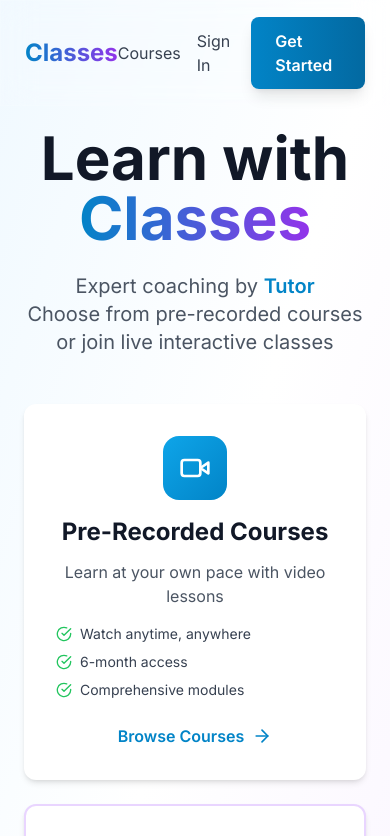
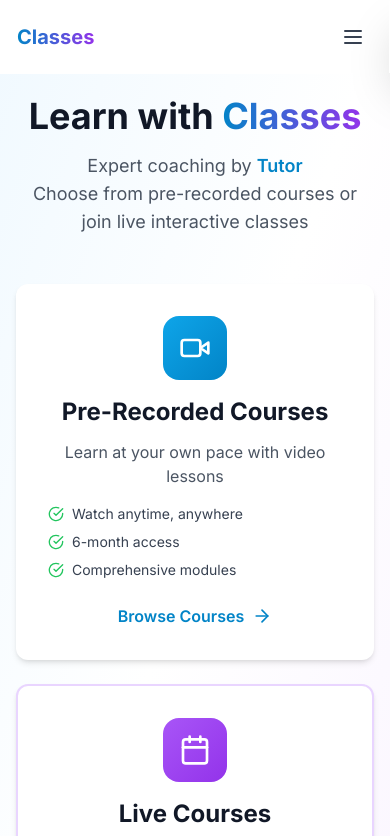
Before and after one commit to Garrur/Coaching_classes, a Next.js app: page / in a window 390 px wide. Shown: the top 836 px of the page. Built offline with nearby package versions, Linux system fonts and the light colour scheme.

Commit message:
Feat: Add comprehensive mobile responsiveness

```diff
--- a/src/app/courses/page.tsx
+++ b/src/app/courses/page.tsx
@@ -4,6 +4,7 @@ import { useState, useEffect } from 'react';
 import { useUser } from '@clerk/nextjs';
 import Link from 'next/link';
 import { Video, Calendar, Clock, IndianRupee, ArrowRight } from 'lucide-react';
+import MobileNav from '@/components/MobileNav';
 
 interface Course {
   _id: string;
@@ -55,16 +56,31 @@ export default function CoursesPage() {
   const recordedCourses = courses.filter((c) => c.courseType === 'RECORDED');
   const liveCourses = courses.filter((c) => c.courseType === 'LIVE');
 
+  // Mobile navigation links based on auth state
+  const mobileNavLinks = isLoaded && user
+    ? [
+        { href: '/courses', label: 'Courses' },
+        { href: '/student/dashboard', label: 'Dashboard' },
+        { href: '/student/profile', label: 'Profile', primary: true },
+      ]
+    : [
+        { href: '/courses', label: 'Courses' },
+        { href: '/sign-in', label: 'Sign In' },
+        { href: '/sign-up', label: 'Get Started', primary: true },
+      ];
+
   return (
     <div className="min-h-screen bg-gray-50">
       {/* Header */}
-      <header className="bg-white border-b">
-        <nav className="container mx-auto px-6 py-4">
+      <header className="bg-white border-b relative z-60">
+        <nav className="container mx-auto px-4 sm:px-6 py-4">
           <div className="flex items-center justify-between">
-            <Link href="/" className="text-2xl font-bold text-gradient">
+            <Link href="/" className="text-xl sm:text-2xl font-bold text-gradient">
               Classes
             </Link>
-            <div className="flex items-center gap-4">
+
+            {/* Desktop Navigation */}
+            <div className="hidden lg:flex items-center gap-4">
               <Link href="/courses" className="text-primary-600 font-semibold">
                 Courses
               </Link>
@@ -90,49 +106,48 @@ export default function CoursesPage() {
                 </>
               )}
             </div>
+
+            {/* Mobile Navigation */}
+            <MobileNav links={mobileNavLinks} />
           </div>
         </nav>
       </header>
 
       {/* Page Header */}
-      <section className="bg-gradient-to-br from-primary-600 to-secondary-600 text-white py-16 px-6">
+      <section className="bg-gradient-to-br from-primary-600 to-secondary-600 text-white py-12 sm:py-16 px-4 sm:px-6">
         <div className="container mx-auto text-center">
-          <h1 className="text-5xl font-bold mb-4">Explore Our Courses</h1>
-          <p className="text-xl opacity-90">
+          <h1 className="text-3xl sm:text-4xl md:text-5xl font-bold mb-3 sm:mb-4">Explore Our Courses</h1>
+          <p className="text-base sm:text-lg md:text-xl opacity-90">
             Choose between pre-recorded courses or live interactive classes
           </p>
         </div>
       </section>
 
       {/* Tabs */}
-      <div className="container mx-auto px-6 py-8">
-        <div className="flex justify-center gap-4 mb-12">
+      <div className="container mx-auto px-4 sm:px-6 py-6 sm:py-8">
+        <div className="flex flex-col sm:flex-row justify-center gap-3 sm:gap-4 mb-8 sm:mb-12">
           <button
             onClick={() => setActiveTab('recorded')}
-            className={`px-8 py-4 rounded-lg font-semibold text-lg transition-all ${
+            className={`flex items-center justify-center gap-2 px-6 sm:px-8 py-3 sm:py-4 rounded-lg font-semibold transition-all text-sm sm:text-base ${
               activeTab === 'recorded'
-                ? 'bg-gradient-to-r from-primary-600 to-primary-700 text-white shadow-lg'
-                : 'bg-white text-gray-700 hover:bg-gray-100'
+                ? 'bg-primary-600 text-white shadow-lg'
+                : 'bg-white text-gray-700 hover:bg-gray-50'
             }`}
           >
-            <div className="flex items-center gap-2">
-              <Video className="w-5 h-5" />
-              Pre-Recorded Courses
-            </div>
+            <Video className="w-4 h-4 sm:w-5 sm:h-5" />
+            Pre-Recorded Courses
           </button>
 
           <button
             onClick={() => setActiveTab('live')}
-            className={`px-8 py-4 rounded-lg font-semibold text-lg transition-all ${
+            className={`flex items-center justify-center gap-2 px-6 sm:px-8 py-3 sm:py-4 rounded-lg font-semibold transition-all text-sm sm:text-base ${
               activeTab === 'live'
-                ? 'bg-gradient-to-r from-secondary-600 to-secondary-700 text-white shadow-lg'
-                : 'bg-white text-gray-700 hover:bg-gray-100'
+                ? 'bg-secondary-600 text-white shadow-lg'
+                : 'bg-white text-gray-700 hover:bg-gray-50'
             }`}
           >
-            <div className="flex items-center gap-2">
-              <Calendar className="w-5 h-5" />
-              Live Courses
-            </div>
+            <Calendar className="w-5 h-5" />
+            Live Courses
           </button>
         </div>
 
--- a/src/app/globals.css
+++ b/src/app/globals.css
@@ -51,6 +51,27 @@
   .label {
     @apply block text-sm font-medium text-gray-700 mb-2;
   }
+
+  input:focus,
+  textarea:focus {
+    outline-color: theme('colors.primary.500');
+  }
+
+  /* Remove gray squares on button clicks */
+  button {
+    -webkit-tap-highlight-color: transparent;
+    outline: none;
+  }
+
+  button:focus,
+  button:active {
+    outline: none !important;
+    box-shadow: none !important;
+  }
+
+  button::-moz-focus-inner {
+    border: 0;
+  }
 }
 
 @layer utilities {
@@ -70,6 +91,21 @@
     border-width: 0;
   }
 
+  /* Mobile touch target - minimum 44px for accessibility */
+  .touch-target {
+    min-height: 44px;
+    min-width: 44px;
+  }
+
+  /* Prevent text selection on mobile for UI elements */
+  .no-select {
+    -webkit-user-select: none;
+    -moz-user-select: none;
+    -ms-user-select: none;
+    user-select: none;
+    -webkit-tap-highlight-color: transparent;
+  }
+
   .animate-float {
     animation: float 3s ease-in-out infinite;
   }
--- a/src/app/page.tsx
+++ b/src/app/page.tsx
@@ -1,17 +1,28 @@
 import Link from 'next/link';
 import { ArrowRight, Video, Calendar, CheckCircle, Phone, MessageCircle } from 'lucide-react';
+import MobileNav from '@/components/MobileNav';
 
 export default async function HomePage() {
+  const navLinks = [
+    { href: '/courses', label: 'Courses' },
+    { href: '/sign-in', label: 'Sign In' },
+    { href: '/sign-up', label: 'Get Started', primary: true },
+  ];
+
   return (
     <div className="min-h-screen">
+      {/* Main Content - Isolated stacking context */}
+      <div style={{ isolation: 'isolate', position: 'relative' }}>
         {/* Header/Navbar */}
-      <header className="fixed top-0 left-0 right-0 z-50 glass border-b border-white/10">
-        <nav className="container mx-auto px-6 py-4">
+        <header className="fixed top-0 left-0 right-0 glass border-b border-white/10 bg-white" style={{ zIndex: 50 }}>
+          <nav className="container mx-auto px-4 sm:px-6 py-4">
             <div className="flex items-center justify-between">
-            <Link href="/" className="text-2xl font-bold text-gradient">
+              <Link href="/" className="text-xl sm:text-2xl font-bold text-gradient">
                 Classes
               </Link>
-            <div className="flex items-center gap-4">
+
+              {/* Desktop Navigation */}
+              <div className="hidden lg:flex items-center gap-4">
                 <Link href="/courses" className="text-gray-700 hover:text-primary-600 transition">
                   Courses
                 </Link>
@@ -22,19 +33,22 @@ export default async function HomePage() {
                   Get Started
                 </Link>
               </div>
+
+              {/* Mobile Navigation */}
+              <MobileNav links={navLinks} />
             </div>
           </nav>
         </header>
 
         {/* Hero Section */}
-      <section className="pt-32 pb-20 px-6 bg-gradient-to-br from-primary-50 via-white to-secondary-50">
+        <section className="pt-24 sm:pt-32 pb-12 sm:pb-20 px-4 sm:px-6 bg-gradient-to-br from-primary-50 via-white to-secondary-50">
         <div className="container mx-auto text-center">
           <div className="animate-fade-in">
-            <h1 className="text-6xl md:text-7xl font-bold mb-6">
+            <h1 className="text-4xl sm:text-5xl md:text-6xl lg:text-7xl font-bold mb-4 sm:mb-6">
               Learn with{' '}
               <span className="text-gradient">Classes</span>
             </h1>
-            <p className="text-xl md:text-2xl text-gray-600 mb-8 max-w-3xl mx-auto">
+            <p className="text-lg sm:text-xl md:text-2xl text-gray-600 mb-6 sm:mb-8 max-w-3xl mx-auto px-4">
               Expert coaching by <span className="font-semibold text-primary-600">Tutor</span>
               <br />
               Choose from pre-recorded courses or join live interactive classes
@@ -228,6 +242,7 @@ export default async function HomePage() {
           </p>
         </div>
       </footer>
+      </div> {/* End Main Content Wrapper */}
     </div>
   );
 }
--- a/src/app/student/dashboard/page.tsx
+++ b/src/app/student/dashboard/page.tsx
@@ -5,6 +5,7 @@ import { useRouter } from 'next/navigation';
 import { useUser } from '@clerk/nextjs';
 import Link from 'next/link';
 import { Video, Calendar, Clock, IndianRupee, BookOpen, LogOut } from 'lucide-react';
+import MobileNav from '@/components/MobileNav';
 
 export default function StudentDashboard() {
   const { user, isLoaded } = useUser();
@@ -40,6 +41,13 @@ export default function StudentDashboard() {
     return diff;
   };
 
+  const mobileNavLinks = [
+    { href: '/courses', label: 'Browse Courses' },
+    { href: '/student/dashboard', label: 'My Dashboard' },
+    { href: '/student/payment-history', label: 'Payments' },
+    { href: '/student/profile', label: 'Profile', primary: true },
+  ];
+
   if (!isLoaded || loading) {
     return (
       <div className="min-h-screen flex items-center justify-center">
@@ -51,13 +59,15 @@ export default function StudentDashboard() {
   return (
     <div className="min-h-screen bg-gray-50">
       {/* Header */}
-      <header className="bg-white border-b sticky top-0 z-50">
-        <nav className="container mx-auto px-6 py-4">
+      <header className="bg-white border-b sticky top-0 z-60">
+        <nav className="container mx-auto px-4 sm:px-6 py-4">
           <div className="flex items-center justify-between">
-            <Link href="/" className="text-2xl font-bold text-gradient">
+            <Link href="/" className="text-xl sm:text-2xl font-bold text-gradient">
               Classes
             </Link>
-            <div className="flex items-center gap-6">
+
+            {/* Desktop Navigation */}
+            <div className="hidden lg:flex items-center gap-6">
               <Link href="/courses" className="text-gray-700 hover:text-primary-600 transition">
                 Browse Courses
               </Link>
@@ -71,17 +81,20 @@ export default function StudentDashboard() {
                 Profile
               </Link>
             </div>
+
+            {/* Mobile Navigation */}
+            <MobileNav links={mobileNavLinks} />
           </div>
         </nav>
       </header>
 
       {/* Dashboard Content */}
-      <div className="container mx-auto px-6 py-12">
-        <div className="mb-8">
-          <h1 className="text-4xl font-bold mb-2">
+      <div className="container mx-auto px-4 sm:px-6 py-8 sm:py-12">
+        <div className="mb-6 sm:mb-8">
+          <h1 className="text-2xl sm:text-3xl md:text-4xl font-bold mb-2">
             Welcome back, <span className="text-gradient">{user?.firstName || 'Student'}</span>!
           </h1>
-          <p className="text-gray-600">Continue your learning journey</p>
+          <p className="text-sm sm:text-base text-gray-600">Continue your learning journey</p>
         </div>
 
         {/* Enrollments */}
--- a/src/app/student/profile/page.tsx
+++ b/src/app/student/profile/page.tsx
@@ -4,6 +4,7 @@ import { useEffect, useState } from 'react';
 import { useUser } from '@clerk/nextjs';
 import Link from 'next/link';
 import { ArrowLeft, Mail, Phone, Calendar, Award, BookOpen, User as UserIcon } from 'lucide-react';
+import MobileNav from '@/components/MobileNav';
 
 interface UserProfile {
   _id: string;
@@ -42,6 +43,12 @@ export default function ProfilePage() {
     }
   };
 
+  const mobileNavLinks = [
+    { href: '/courses', label: 'Courses' },
+    { href: '/student/dashboard', label: 'Dashboard' },
+    { href: '/student/profile', label: 'Profile', primary: true },
+  ];
+
   if (!isLoaded || loading) {
     return (
       <div className="min-h-screen bg-gray-50 flex items-center justify-center">
@@ -56,13 +63,15 @@ export default function ProfilePage() {
   return (
     <div className="min-h-screen bg-gray-50">
       {/* Header */}
-      <header className="bg-white border-b">
-        <nav className="container mx-auto px-6 py-4">
+      <header className="bg-white border-b relative z-60">
+        <nav className="container mx-auto px-4 sm:px-6 py-4">
           <div className="flex items-center justify-between">
-            <Link href="/" className="text-2xl font-bold text-gradient">
+            <Link href="/" className="text-xl sm:text-2xl font-bold text-gradient">
               Classes
             </Link>
-            <div className="flex items-center gap-6">
+
+            {/* Desktop Navigation */}
+            <div className="hidden lg:flex items-center gap-6">
               <Link href="/courses" className="text-gray-700 hover:text-primary-600 transition">
                 Courses
               </Link>
@@ -73,23 +82,27 @@ export default function ProfilePage() {
                 Profile
               </Link>
             </div>
+
+            {/* Mobile Navigation */}
+            <MobileNav links={mobileNavLinks} />
           </div>
         </nav>
       </header>
 
-      <div className="container mx-auto px-6 py-12">
+
+      <div className="container mx-auto px-4 sm:px-6 py-8 sm:py-12">
         <Link
           href="/student/dashboard"
-          className="flex items-center gap-2 text-primary-600 hover:gap-3 transition-all mb-8"
+          className="flex items-center gap-2 text-primary-600 hover:gap-3 transition-all mb-6 sm:mb-8"
         >
-          <ArrowLeft className="w-5 h-5" />
-          Back to Dashboard
+          <ArrowLeft className="w-4 h-4 sm:w-5 sm:h-5" />
+          <span className="text-sm sm:text-base">Back to Dashboard</span>
         </Link>
 
         <div className="max-w-4xl mx-auto">
-          <h1 className="text-4xl font-bold mb-8">My Profile</h1>
+          <h1 className="text-2xl sm:text-3xl md:text-4xl font-bold mb-6 sm:mb-8">My Profile</h1>
 
-          <div className="grid md:grid-cols-3 gap-8">
+          <div className="grid md:grid-cols-3 gap-6 sm:gap-8">
             {/* Profile Card */}
             <div className="md:col-span-1">
               <div className="card p-8 text-center">
--- /dev/null
+++ b/src/components/MobileNav.tsx
@@ -0,0 +1,148 @@
+'use client';
+
+import { useState, useEffect } from 'react';
+import Link from 'next/link';
+import { X, Menu } from 'lucide-react';
+
+interface NavLink {
+  href: string;
+  label: string;
+  primary?: boolean;
+}
+
+interface MobileNavProps {
+  links: NavLink[];
+}
+
+export default function MobileNav({ links }: MobileNavProps) {
+  const [isOpen, setIsOpen] = useState(false);
+
+  const toggleMenu = () => setIsOpen(!isOpen);
+  const closeMenu = () => setIsOpen(false);
+
+  // Prevent body scroll when menu is open
+  useEffect(() => {
+    if (isOpen) {
+      document.body.style.overflow = 'hidden';
+    } else {
+      document.body.style.overflow = 'unset';
+    }
+    return () => {
+      document.body.style.overflow = 'unset';
+    };
+  }, [isOpen]);
+
+  return (
+    <>
+      {/* Hamburger Button */}
+      <button
+        onClick={toggleMenu}
+        type="button"
+        className="lg:hidden p-2 text-gray-700 hover:text-primary-600 transition"
+        aria-label="Toggle menu"
+        style={{
+          position: 'relative',
+          zIndex: 50,
+          WebkitTapHighlightColor: 'rgba(0,0,0,0)',
+          MozUserSelect: 'none',
+          WebkitUserSelect: 'none',
+          msUserSelect: 'none',
+          userSelect: 'none',
+          outline: '0',
+          outlineWidth: '0',
+          outlineStyle: 'none',
+          outlineColor: 'transparent',
+          border: '0',
+          borderStyle: 'none',
+          boxShadow: 'none',
+          background: 'transparent',
+          backgroundColor: 'transparent',
+          WebkitAppearance: 'none',
+          MozAppearance: 'none',
+          appearance: 'none',
+        }}
+      >
+        <Menu className="w-6 h-6" />
+      </button>
+
+      {/* Overlay - only renders when open */}
+      {isOpen && (
+        <div
+          onClick={closeMenu}
+          className="lg:hidden"
+          style={{
+            position: 'fixed',
+            top: 0,
+            left: 0,
+            right: 0,
+            bottom: 0,
+            backgroundColor: 'rgba(0, 0, 0, 0.5)',
+            zIndex: 9998,
+          }}
+        />
+      )}
+
+      {/* Slide-out Menu - always rendered but translated */}
+      <div
+        className="lg:hidden bg-white shadow-2xl overflow-y-auto"
+        style={{
+          position: 'fixed',
+          top: 0,
+          right: 0,
+          bottom: 0,
+          width: '280px',
+          maxWidth: '80vw',
+          zIndex: 9999,
+          transform: isOpen ? 'translateX(0)' : 'translateX(100%)',
+          transition: 'transform 300ms ease-in-out',
+        }}
+      >
+        {/* Close Button Header */}
+        <div className="flex items-center justify-end p-6 border-b bg-white sticky top-0" style={{ zIndex: 10 }}>
+          <button
+            onClick={closeMenu}
+            className="p-2 text-gray-700 hover:text-primary-600 transition focus:outline-none"
+            aria-label="Close menu"
+            style={{
+              minHeight: '44px',
+              minWidth: '44px',
+              outline: 'none',
+              WebkitTapHighlightColor: 'transparent',
+            }}
+          >
+            <X className="w-6 h-6" />
+          </button>
+        </div>
+
+        {/* Navigation Links */}
+        <nav className="p-6">
+          <ul className="space-y-4">
+            {links.map((link, index) => (
+              <li key={index}>
+                {link.primary ? (
+                  <Link
+                    href={link.href}
+                    onClick={closeMenu}
+                    className="btn btn-primary w-full text-center block"
+                    style={{ minHeight: '44px' }}
+                  >
+                    {link.label}
+                  </Link>
+                ) : (
+                  <Link
+                    href={link.href}
+                    onClick={closeMenu}
+                    className="block py-3 px-4 text-gray-700 hover:bg-primary-50 hover:text-primary-600 rounded-lg transition"
+                    style={{ minHeight: '44px' }}
+                  >
+                    {link.label}
+                  </Link>
+                )}
+              </li>
+            ))}
+          </ul>
+        </nav>
+      </div>
+    </>
+  );
+}
--- a/tailwind.config.ts
+++ b/tailwind.config.ts
@@ -39,6 +39,11 @@ const config: Config = {
       fontFamily: {
         sans: ['Inter', 'system-ui', 'sans-serif'],
       },
+      zIndex: {
+        '60': '60',
+        '100': '100',
+        '110': '110',
+      },
       backgroundImage: {
         'gradient-radial': 'radial-gradient(var(--tw-gradient-stops))',
         'gradient-conic': 'conic-gradient(from 180deg at 50% 50%, var(--tw-gradient-stops))',
```
Lines whose indentation alone changed are shown as unchanged.
